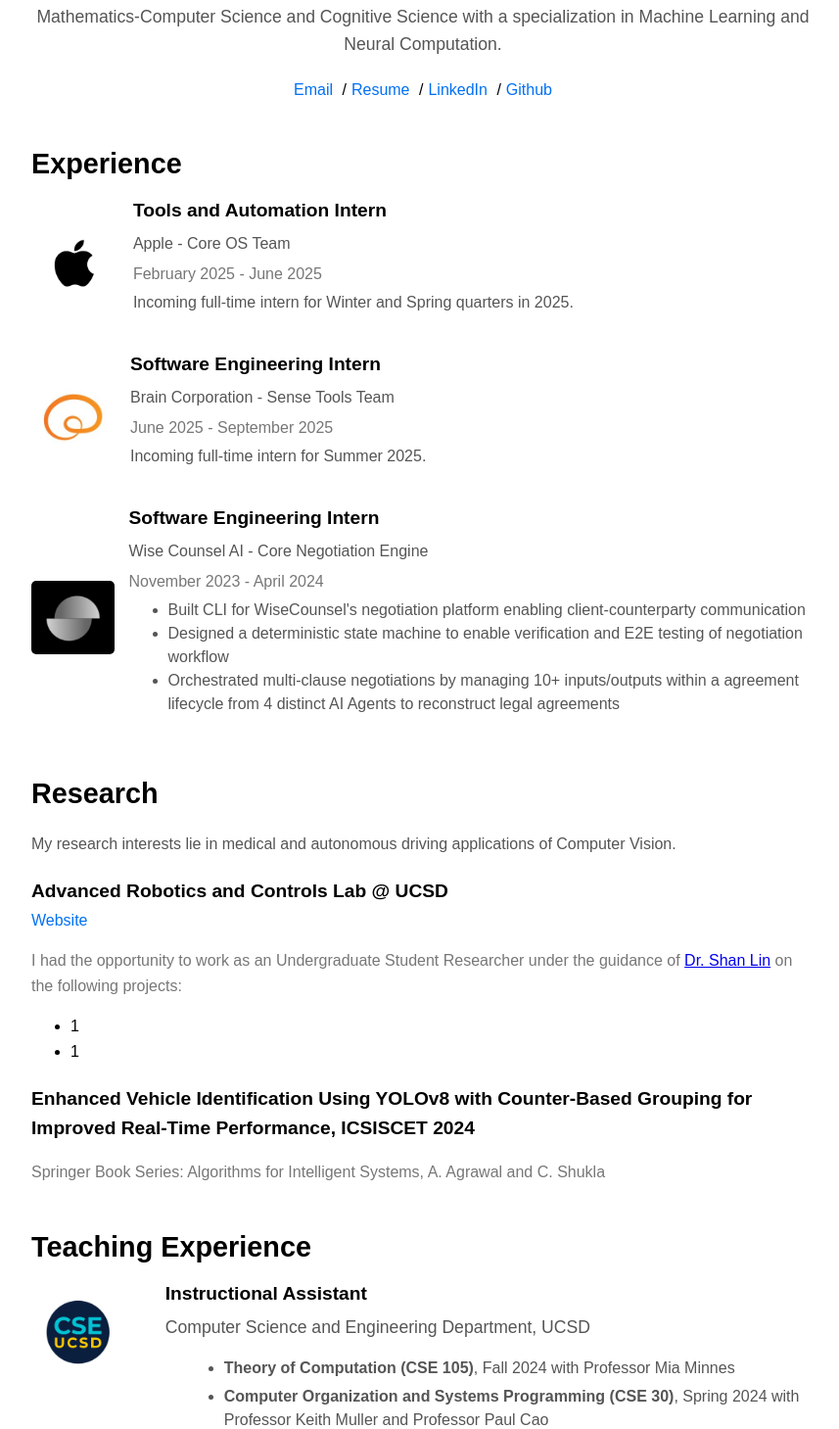
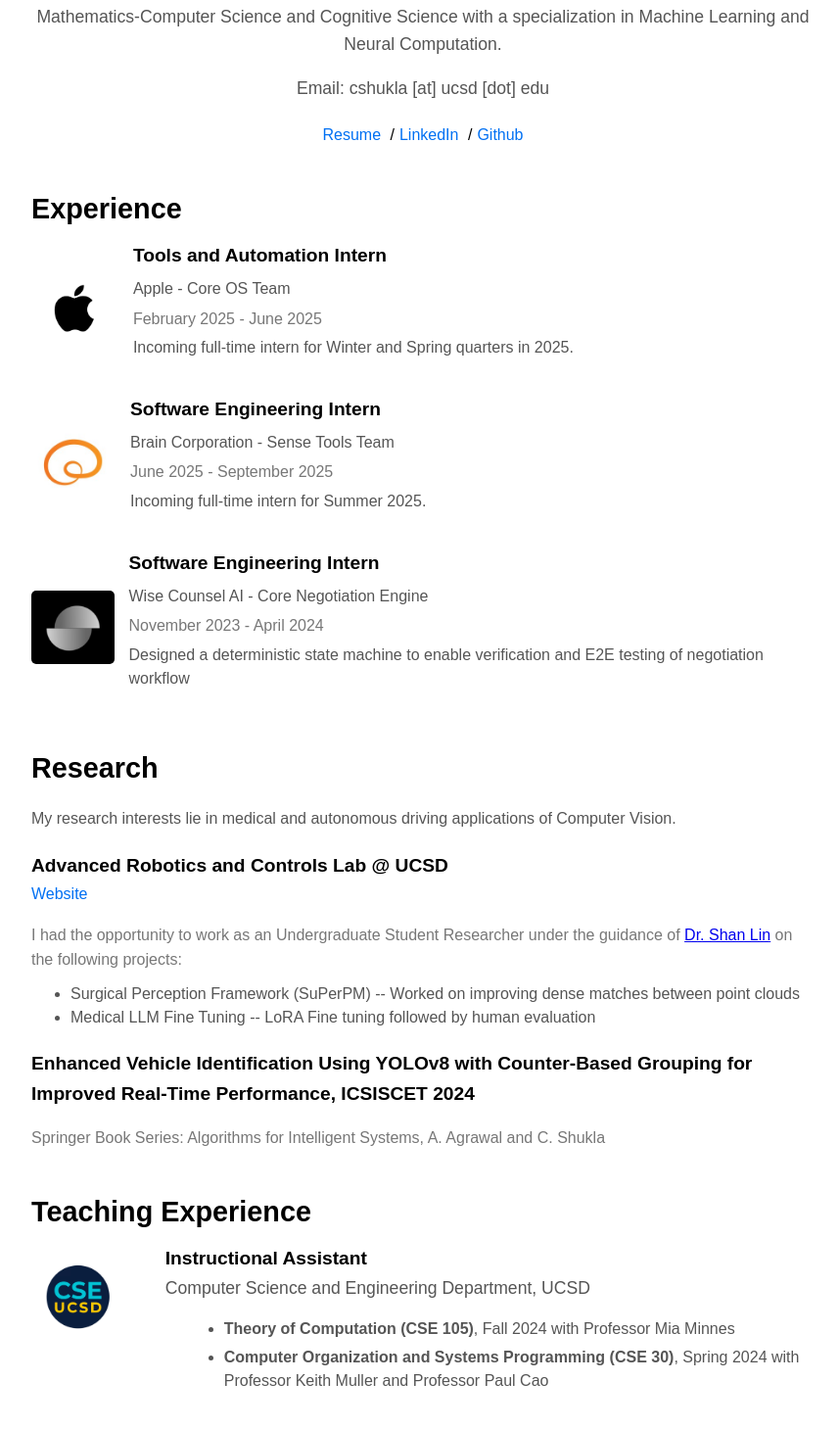
Before and after one commit to charvishukla/charvi-website, a Next.js app: page / in a window 1280 px wide. Shown: the part 162-1621 px from the top of the page at 98% size, without its empty margins (208-1065 px from the left). Built offline with nearby package versions, Linux system fonts and the light colour scheme.

Commit message:
update resume

```diff
--- a/src/app/globals.css
+++ b/src/app/globals.css
@@ -1,20 +1,6 @@
-
-/* body {
-    font-family: var(--font-family-sans);
+body {
+  font-family: -apple-system, BlinkMacSystemFont, "Segoe UI", Roboto,
+    "Helvetica Neue", Arial, sans-serif;
+  font-weight: 400;
+  /* background-color: #f7f3f3 */
 }
-
-html {
-    font-size: 20px;
-  }
-
-
-  body {
-    font-size: 1rem;
-  }
-
-   */
-
-   body {
-    font-family: -apple-system, BlinkMacSystemFont, "Segoe UI", Roboto, "Helvetica Neue", Arial, sans-serif;
-    font-weight: 400;
-  }
--- a/src/app/page.js
+++ b/src/app/page.js
@@ -19,20 +19,25 @@ export default function HomePage() {
           Science with a specialization in Machine Learning and Neural
           Computation.
         </p>
+        <p className={styles.description}>Email: cshukla [at] ucsd [dot] edu</p>
         <div className={styles.links}>
-          <a href="mailto:example@example.com" className={styles.link}>
-            Email
-          </a>{" "}
-          /
-          <a href="#" className={styles.link}>
+          <a href="/charvi-resume.pdf" target="_blank" className={styles.link}>
             Resume
           </a>{" "}
           /
-          <a href="https://www.linkedin.com/in/charvi-shukla/" className={styles.link}>
+          <a
+            href="https://www.linkedin.com/in/charvi-shukla/"
+            target="_blank"
+            className={styles.link}
+          >
             LinkedIn
           </a>{" "}
           /
-          <a href="https://github.com/charvishukla" className={styles.link}>
+          <a
+            href="https://github.com/charvishukla"
+            target="_blank"
+            className={styles.link}
+          >
             Github
           </a>
         </div>
@@ -100,21 +105,11 @@ export default function HomePage() {
               {" "}
               November 2023 - April 2024
             </div>
-            <ul className={styles.experienceDescription}>
-              <li>
-                Built CLI for WiseCounsel's negotiation platform enabling
-                client-counterparty communication{" "}
-              </li>
-              <li>
-                Designed a deterministic state machine to enable verification
-                and E2E testing of negotiation workflow
-              </li>
-              <li>
-                Orchestrated multi-clause negotiations by managing 10+
-                inputs/outputs within a agreement lifecycle from 4 distinct AI
-                Agents to reconstruct legal agreements
-              </li>
-            </ul>
+            <p className={styles.experienceDescription}>
+              {" "}
+              Designed a deterministic state machine to enable verification and
+              E2E testing of negotiation workflow
+            </p>
           </div>
         </div>
       </section>
@@ -141,9 +136,15 @@ export default function HomePage() {
               <a href="https://www.shanlin.org">Dr. Shan Lin</a> on the
               following projects:
             </p>
-            <ul>
-              <li>1</li>
-              <li>1</li>
+            <ul className={styles.experienceDescription}>
+              <li>
+                Surgical Perception Framework (SuPerPM) -- Worked on improving
+                dense matches between point clouds
+              </li>
+              <li>
+                Medical LLM Fine Tuning -- LoRA Fine tuning followed by human
+                evaluation
+              </li>
             </ul>
           </div>
 
@@ -159,7 +160,6 @@ export default function HomePage() {
               Springer Book Series: Algorithms for Intelligent Systems, A.
               Agrawal and C. Shukla
             </p>
-
           </div>
         </div>
       </section>
@@ -168,11 +168,7 @@ export default function HomePage() {
         <h2 className={styles.sectionTitle}>Teaching Experience</h2>
 
         <div className={styles.teachingRole}>
-        <Image
-            src={cse}
-            alt="CSE Logo"
-            className={styles.teachingLogoCSE}
-          />
+          <Image src={cse} alt="CSE Logo" className={styles.teachingLogoCSE} />
           <div className={styles.teachingDetails}>
             <div className={styles.teachingRoleTitle}>
               Instructional Assistant
@@ -181,16 +177,20 @@ export default function HomePage() {
               Computer Science and Engineering Department, UCSD
             </div>
             <ul className={styles.teachingCourseList}>
-              <li><b>Theory of Computation (CSE 105)</b>, Fall 2024 with Professor Mia Minnes</li>
-              <li><b>Computer Organization and Systems Programming (CSE 30)</b>, Spring 2024 with Professor Keith Muller and Professor Paul Cao</li>
+              <li>
+                <b>Theory of Computation (CSE 105)</b>, Fall 2024 with Professor
+                Mia Minnes
+              </li>
+              <li>
+                <b>Computer Organization and Systems Programming (CSE 30)</b>,
+                Spring 2024 with Professor Keith Muller and Professor Paul Cao
+              </li>
             </ul>
           </div>
         </div>
 
-
-
         <div className={styles.teachingRole}>
-        <Image
+          <Image
             src={ucsd}
             alt="ucsd Logo"
             className={styles.teachingLogoMath}
@@ -203,19 +203,16 @@ export default function HomePage() {
               Department of Mathematics, UCSD
             </div>
             <ul className={styles.teachingCourseList}>
-              <li><b>Calculus III (MATH 10C)</b>, Fall 2024 with Professor Yosuf Habib</li>
+              <li>
+                <b>Calculus III (MATH 10C)</b>, Fall 2024 with Professor Yosuf
+                Habib
+              </li>
             </ul>
           </div>
         </div>
 
-
-
         <div className={styles.teachingRole}>
-        <Image
-            src={TLC}
-            alt="TLC Logo"
-            className={styles.teachingLogoTLC}
-          />
+          <Image src={TLC} alt="TLC Logo" className={styles.teachingLogoTLC} />
           <div className={styles.teachingDetails}>
             <div className={styles.teachingRoleTitle}>
               Supplemental Instruction Leader
@@ -224,7 +221,11 @@ export default function HomePage() {
               Academic Achievement Hub at UCSD
             </div>
             <ul className={styles.teachingCourseList}>
-              <li> <b>Linear Algebra (MATH 18)</b> in Spring 2022, Fall 2022, Winter 2023</li>
+              <li>
+                {" "}
+                <b>Linear Algebra (MATH 18)</b> in Spring 2022, Fall 2022,
+                Winter 2023
+              </li>
             </ul>
           </div>
         </div>
--- a/src/app/page.module.css
+++ b/src/app/page.module.css
@@ -1,4 +1,3 @@
-
 /* pages/index.module.css */
 .container {
   font-family: Arial, sans-serif;
@@ -156,7 +155,7 @@
 .teachingRole {
   display: flex;
   align-items: flex-start;
-  margin-bottom: 20px;
+  margin-bottom: 15px;
 }
 
 .teachingLogoCSE {
@@ -190,7 +189,7 @@
 .teachingRoleTitle {
   font-size: 1.2rem;
   font-weight: bold;
-  margin-bottom: 5px;
+  margin-bottom: 0px;
 }
 
 .teachingDepartment {
```
